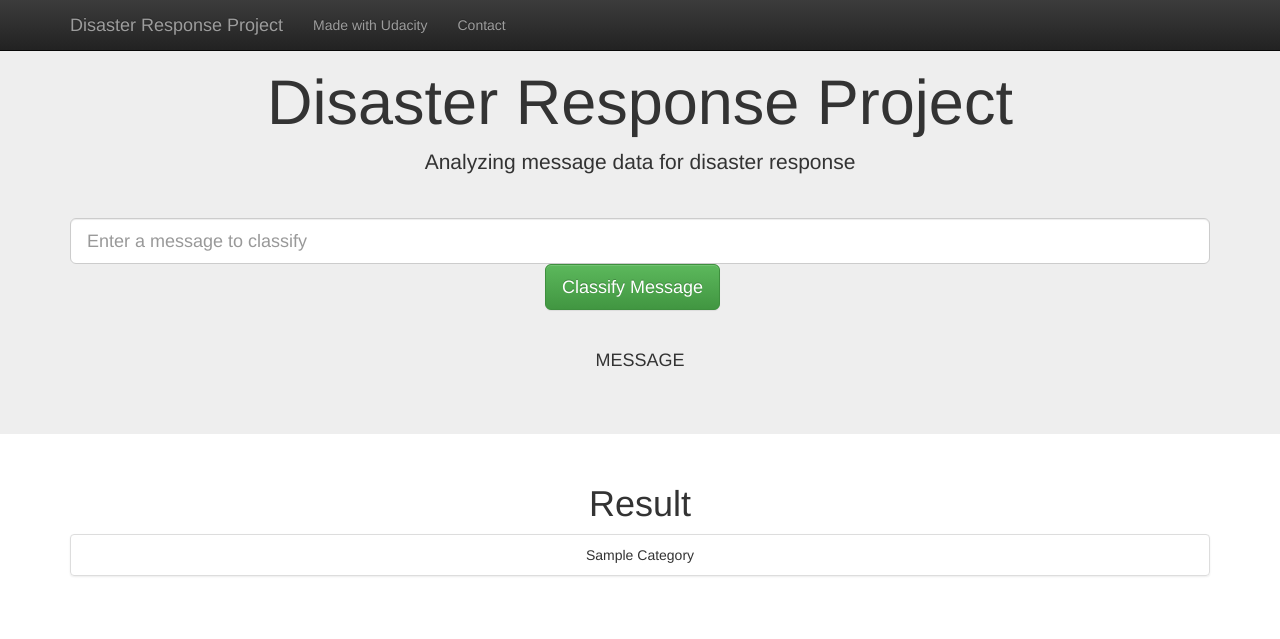
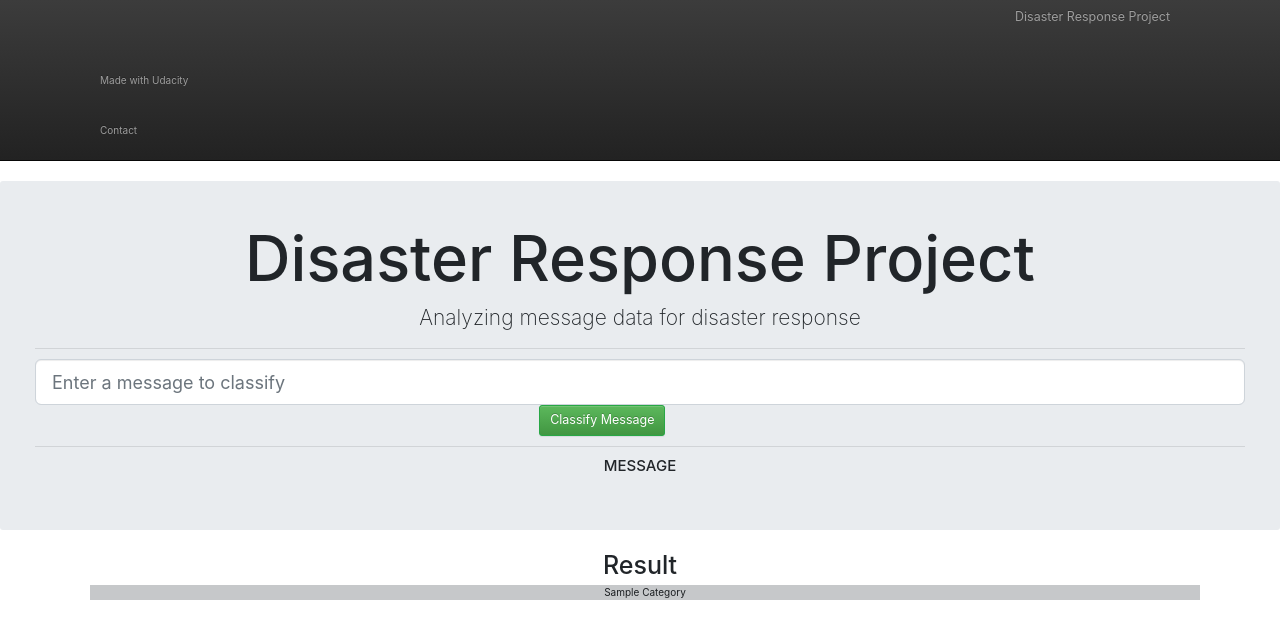
Before and after one commit to wibo-pipping/data_science_nanodegree, a Flask app: template disaster_response_pipeline/app/templates/go.html in a window 1280 px wide. Shown: the top 639 px of the page. Run offline with Flask 2, Linux system fonts and the light colour scheme; the template is opened without the code that fills it: most values are stand-ins (such as "Sample title", 1, 10 or a date in 2020); parts of the project's set-up code (start-up, migrations or seed data) failed here and were passed over; some libraries are stand-ins or nearby versions.

Commit message:
Add gridsystem and grid representation as layout

```diff
--- a/disaster_response_pipeline/app/templates/go.html
+++ b/disaster_response_pipeline/app/templates/go.html
@@ -9,16 +9,21 @@
 
 {% block content %}
     <h1 class="text-center">Result</h1>
-        <ul class="list-group">
-            {% for category, classification in classification_result.items() %}
-                {% if classification == 1 %}
-                    <li class="list-group-item list-group-item-success text-center">{{category.replace('_', ' ').title()}}</li>
-                {% else %}
-                    <li class="list-group-item list-group-item-dark text-center">{{category.replace('_', ' ').title()}}</li>
-                {% endif %}
-            {% endfor %}
+    <div class="container-fluid ml-2">
+    {% for category, classification in classification_result.items() %}
+        {% if (loop.index0 % 6) == 0 %}
+            <div class="row align-items-center">
+        {% endif %}
+            {% if classification == 1 %}
+            <div class="col list-group-item-success text-center">{{category.replace('_', ' ').title()}}</div>
+            {% else %}
+            <div class="col list-group-item-dark text-center">{{category.replace('_', ' ').title()}}</div>
+            {% endif %}
 
-        </div>
+        {% if (loop.index0 % 6) == 5 %}
+            </div>
+        {% endif %}
+    {% endfor %}
     </div>
 
 {% endblock %}
--- a/disaster_response_pipeline/app/templates/main.html
+++ b/disaster_response_pipeline/app/templates/main.html
@@ -9,8 +9,10 @@
 
     <link rel="stylesheet" href="https://maxcdn.bootstrapcdn.com/bootstrap/3.3.7/css/bootstrap.min.css" integrity="sha384-BVYiiSIFeK1dGmJRAkycuHAHRg32OmUcww7on3RYdg4Va+PmSTsz/K68vbdEjh4u" crossorigin="anonymous">
     <link rel="stylesheet" href="https://maxcdn.bootstrapcdn.com/bootstrap/3.3.7/css/bootstrap-theme.min.css" integrity="sha384-rHyoN1iRsVXV4nD0JutlnGaslCJuC7uwjduW9SVrLvRYooPp2bWYgmgJQIXwl/Sp" crossorigin="anonymous">
+    <link rel="stylesheet" href="https://maxcdn.bootstrapcdn.com/bootstrap/4.0.0/css/bootstrap.min.css" integrity="sha384-Gn5384xqQ1aoWXA+058RXPxPg6fy4IWvTNh0E263XmFcJlSAwiGgFAW/dAiS6JXm" crossorigin="anonymous">
     <script src="https://ajax.googleapis.com/ajax/libs/jquery/3.3.1/jquery.min.js"></script>
     <script src="https://cdn.plot.ly/plotly-latest.min.js"></script>
+
 </head>
 
 <body>
```
